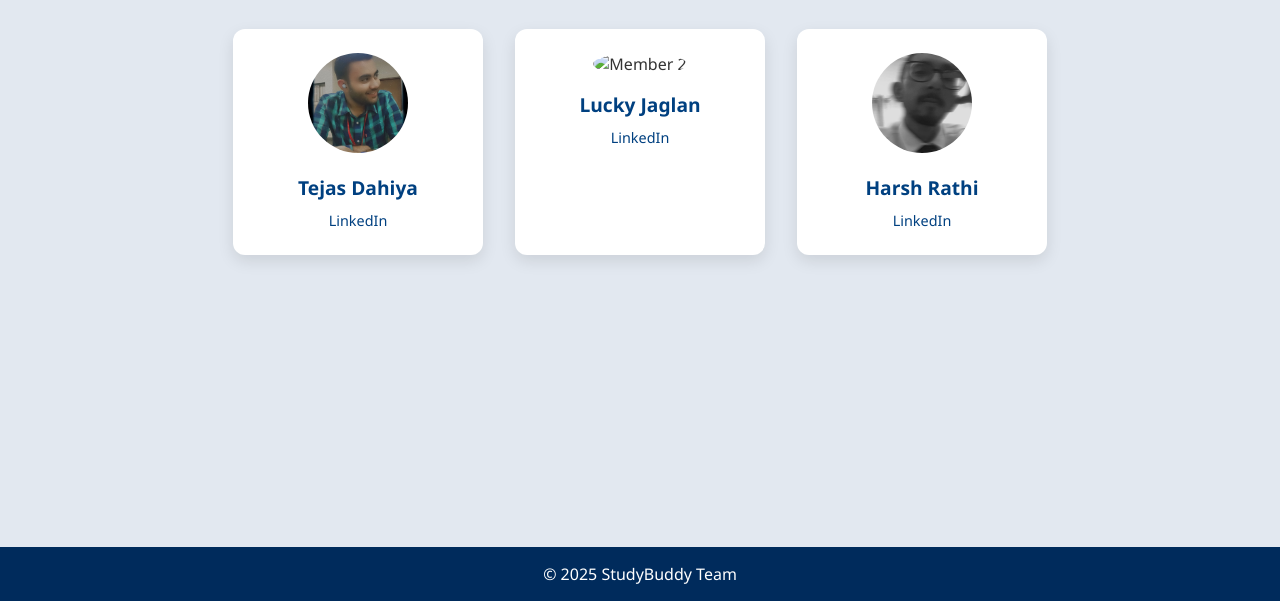
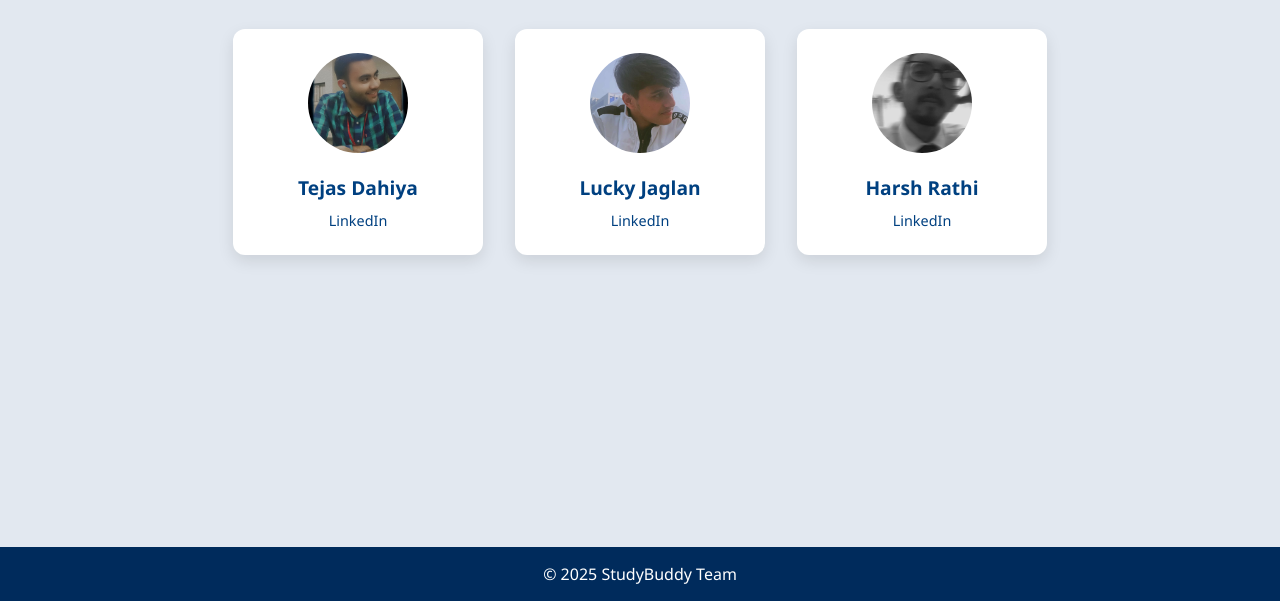
Before and after one commit to TejasDahiya09/StudyBuddy, a plain HTML site: page team.html in a window 1280 px wide. Shown: the part 199-800 px from the top of the page. Drawn offline with Linux system fonts and the light colour scheme.

Commit message:
Update team.html

```diff
--- a/team.html
+++ b/team.html
@@ -86,7 +86,7 @@
         <a href="https://www.linkedin.com/in/tejas-dahiya/">LinkedIn</a>
       </div>
       <div class="member-card">
-        <img src="images/lucky.jpeg" alt="Member 2">
+        <img src="lucky.jpeg" alt="Member 2">
         <h3>Lucky Jaglan</h3>
         <p></p>
         <a href="https://www.linkedin.com/in/lucky-jaglan-5994a92b0/">LinkedIn</a>
```
